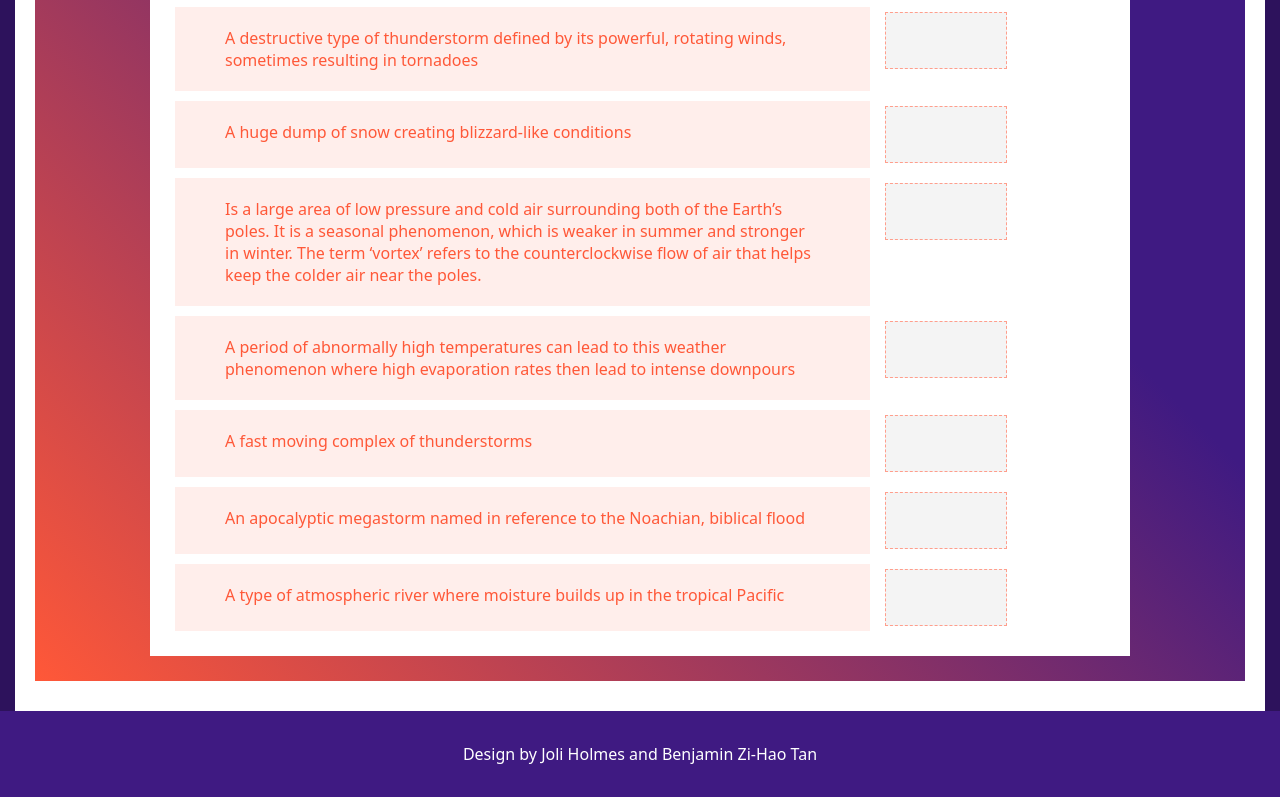
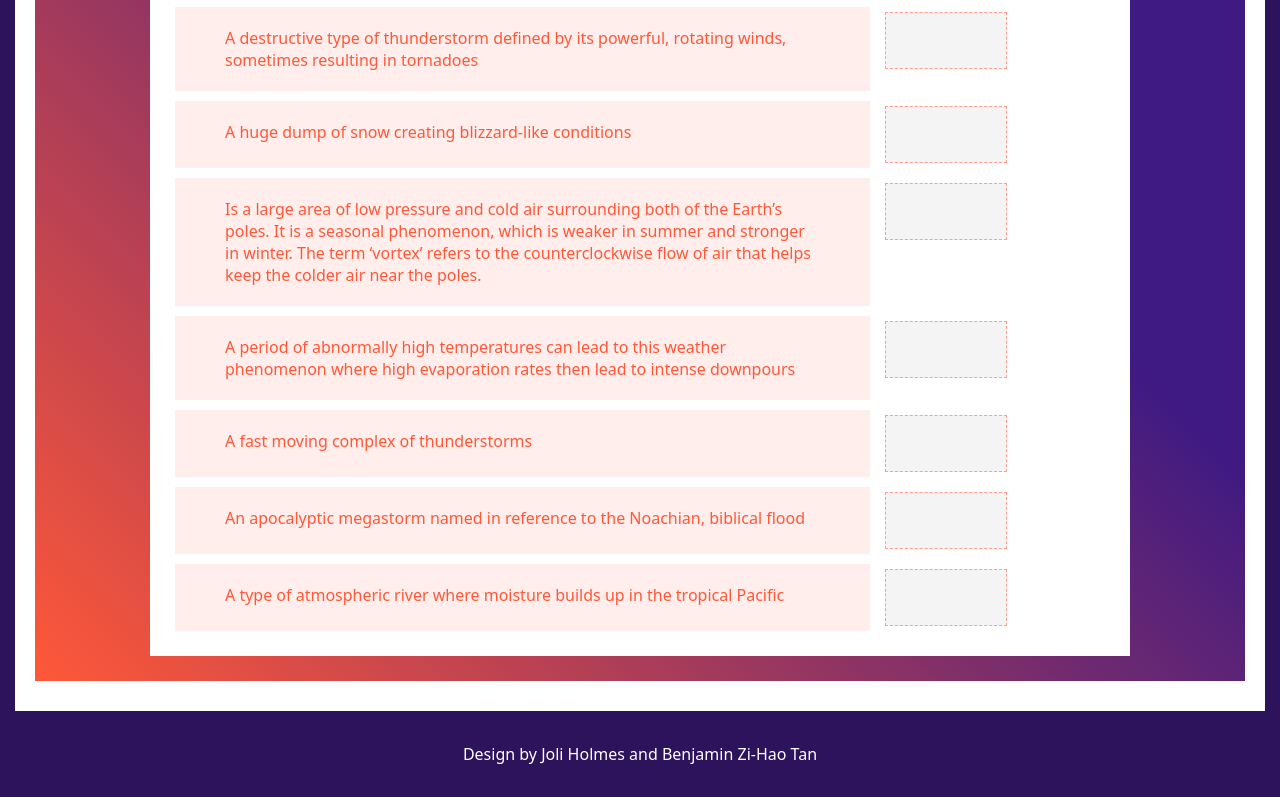
Before and after one commit to holmesjoli/weather-shift, a plain HTML site: page index.html in a window 1280 px wide. Shown: the part 1452-2249 px from the top of the page. Drawn offline with nearby package versions, Linux system fonts and the light colour scheme; a web font is replaced by a local one.

Commit message:
updated footer color

```diff
--- a/css/aesthetics.css
+++ b/css/aesthetics.css
@@ -16,7 +16,7 @@ main {
 }
 
 footer {
-    background: #3F1A82;
+    background: #2D125C;
     padding: 2rem;
     text-align: center;
     color: white;
```
